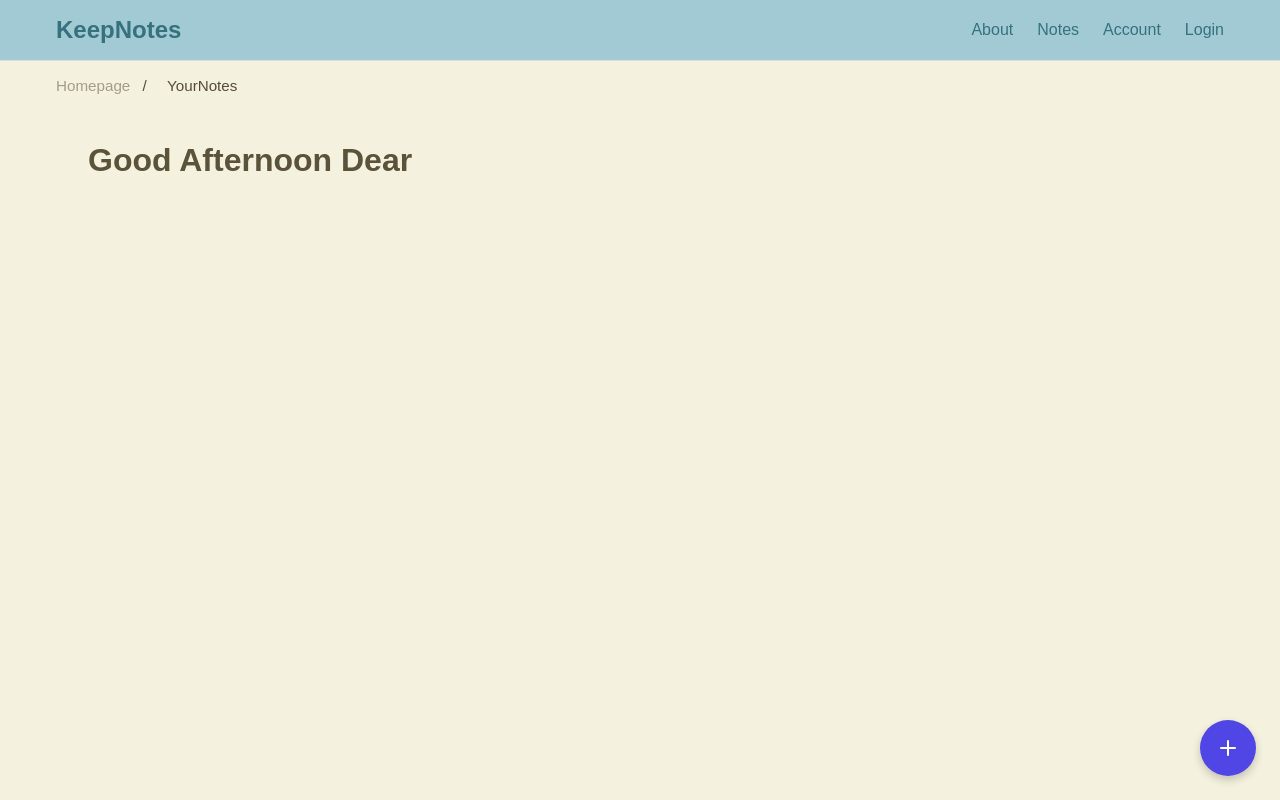
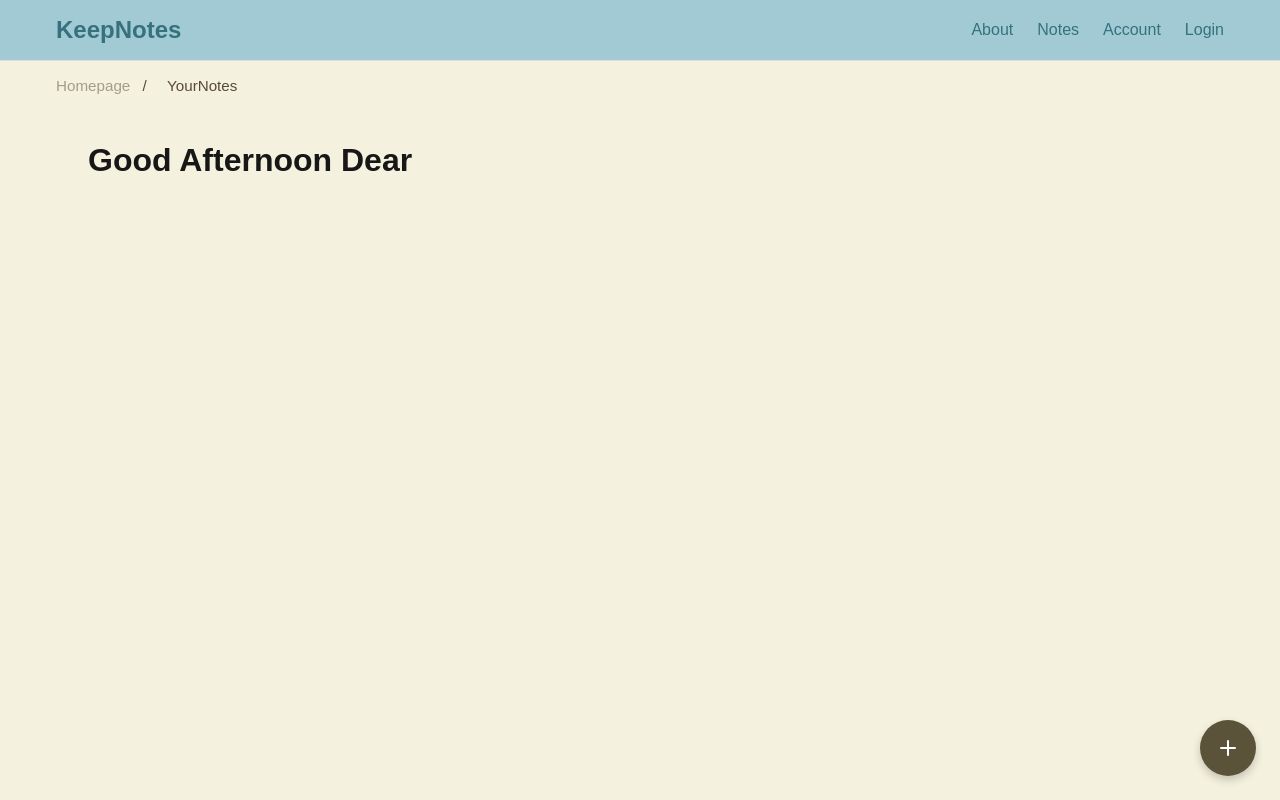
Before and after one commit to PandiKirubhakaran/i2global, a Next.js app: page /notes in a window 1280 px wide. Built offline with nearby package versions, Linux system fonts and the light colour scheme.

Commit message:
Implement CRUD operations using Zustand with persistent state

```diff
--- a/package.json
+++ b/package.json
@@ -12,7 +12,8 @@
     "next": "15.3.3",
     "react": "^19.0.0",
     "react-dom": "^19.0.0",
-    "react-icons": "^5.5.0"
+    "react-icons": "^5.5.0",
+    "zustand": "^5.0.5"
   },
   "devDependencies": {
     "@eslint/eslintrc": "^3",
--- a/src/components/common/MainCard.tsx
+++ b/src/components/common/MainCard.tsx
@@ -7,6 +7,7 @@ interface MainCardProps {
   secondary?: React.ReactNode;
   children: React.ReactNode;
   whiteBg?: boolean;
+  className?: string;
 }
 
 export default function MainCard({
@@ -14,9 +15,10 @@ export default function MainCard({
   secondary,
   children,
   whiteBg,
+  className,
 }: MainCardProps) {
   return (
-    <div className={styles.card}>
+    <div className={`${styles.card} ${className ?? ""}`}>
       <div className={styles.header}>
         <h2 className={styles.title}>{title}</h2>
         {secondary && <div className={styles.secondary}>{secondary}</div>}
--- a/src/components/notes/NoteCard.module.css
+++ b/src/components/notes/NoteCard.module.css
@@ -1,3 +1,12 @@
+.card {
+  max-width: 350px;
+  width: 100%;
+  /* margin: 12px auto; */
+  box-shadow: 0 2px 8px rgba(0, 0, 0, 0.05);
+  border-radius: 12px;
+  background-color: #fff;
+  margin-top: 20px;
+}
 
 .content {
   margin-bottom: 12px;
@@ -14,6 +23,11 @@
   margin-top: 12px;
 }
 
+.buttonGroup {
+  display: flex;
+  gap: 8px;
+}
+
 .editButton {
   background: none;
   border: none;
@@ -27,3 +41,17 @@
 .editButton:hover {
   background-color: rgba(59, 130, 246, 0.1);
 }
+
+.deleteButton {
+  background: none;
+  border: none;
+  color: #ef4444;
+  font-weight: 500;
+  cursor: pointer;
+  padding: 4px 8px;
+  border-radius: 4px;
+}
+
+.deleteButton:hover {
+  background-color: rgba(239, 68, 68, 0.1);
+}
--- a/src/components/notes/NoteCard.tsx
+++ b/src/components/notes/NoteCard.tsx
@@ -4,33 +4,43 @@ import MainCard from "@/components/common/MainCard";
 import styles from "./NoteCard.module.css";
 import { formatDate } from "@/utils/format";
 
-interface Note {
+export interface Note {
   id: number;
   title: string;
   content: string;
-  date: Date;
+  date: string | Date;
 }
 
 interface NoteCardProps {
   note: Note;
   onEdit: (id: number) => void;
+  onDelete: (id: number) => void;
 }
 
-export default function NoteCard({ note, onEdit }: NoteCardProps) {
+export default function NoteCard({ note, onEdit, onDelete }: NoteCardProps) {
   return (
     <MainCard
       title={note.title}
       secondary={
-        <button className={styles.editButton} onClick={() => onEdit(note.id)}>
-          Edit
-        </button>
+        <div className={styles.buttonGroup}>
+          <button className={styles.editButton} onClick={() => onEdit(note.id)}>
+            Edit
+          </button>
+          <button
+            className={styles.deleteButton}
+            onClick={() => onDelete(note.id)}
+          >
+            Delete
+          </button>
+        </div>
       }
       whiteBg
+       className={styles.card}
     >
       <div>
         <div className={styles.content}>{note.content}</div>
         <div className={styles.footer}>
-          Last Modifier: {formatDate(note.date)}
+          Last Modifier: {formatDate(new Date(note.date))}
         </div>
       </div>
     </MainCard>
--- a/src/components/notes/NotesPage.module.css
+++ b/src/components/notes/NotesPage.module.css
@@ -11,7 +11,7 @@
   position: fixed;
   bottom: 24px;
   right: 24px;
-  background-color: #4f46e5;
+  background-color: rgb(91, 82, 58);
   border: none;
   width: 56px;
   height: 56px;
--- a/src/components/notes/NotesPage.tsx
+++ b/src/components/notes/NotesPage.tsx
@@ -1,62 +1,57 @@
 "use client";
 
-import { useState } from "react";
 import { FiPlus } from "react-icons/fi";
 import AddNoteModal from "./AddNoteModal";
+import NoteCard from "./NoteCard";
+import { useState } from "react";
+import { useNotesStore } from "@/store/useNotesStore";
+import { getGreeting } from "@/utils/greeting";
 import styles from "./NotesPage.module.css";
-import NoteCard from "./NoteCard";
 import classes from "../../app/page.module.css";
-import { getGreeting } from "@/utils/greeting";
-
-interface Note {
-  id: number;
-  title: string;
-  content: string;
-  date: Date;
-}
 
 export default function NotesPage() {
-  const [notes, setNotes] = useState<Note[]>([]);
   const [showModal, setShowModal] = useState(false);
+  const { notes, addNote, updateNote, deleteNote } = useNotesStore();
 
-  const handleAddNote = (title: string, content: string) => {
-    const newNote: Note = {
-      id: Date.now(),
-      title,
-      content,
-      date: new Date(),
-    };
-    setNotes((prev) => [newNote, ...prev]);
+  const handleEdit = (id: number) => {
+    const note = notes.find((n) => n.id === id);
+    if (!note) return;
+
+    const newTitle = prompt("Edit Title:", note.title);
+    const newContent = prompt("Edit Content:", note.content);
+
+    if (newTitle && newContent) {
+      updateNote(id, newTitle, newContent);
+    }
   };
 
-  const handleEdit = (id: number) => {
-    alert(`Edit note with ID ${id} (functionality to be implemented)`);
+  const handleDelete = (id: number) => {
+    if (confirm("Are you sure you want to delete this note?")) {
+      deleteNote(id);
+    }
   };
-
   return (
     <div className={classes.container}>
       <div className={styles.pageContainer}>
-        <h1 style={{ color: "rgb(91, 82, 58)", marginBottom: "20px" }}>
-          {getGreeting()}
-        </h1>
+        <h1>{getGreeting()}</h1>
         {notes.map((note) => (
-          <div key={note.id} className={styles.noteWrapper}>
-            <NoteCard note={note} onEdit={handleEdit} />
-          </div>
+          <NoteCard
+            key={note.id}
+            note={{ ...note, date: new Date(note.date) }}
+            onEdit={handleEdit}
+            onDelete={handleDelete}
+          />
         ))}
+
         <button
           className={styles.floatingButton}
           onClick={() => setShowModal(true)}
-          aria-label="Add Note"
         >
           <FiPlus size={24} color="#fff" />
         </button>
 
         {showModal && (
-          <AddNoteModal
-            onClose={() => setShowModal(false)}
-            onAdd={handleAddNote}
-          />
+          <AddNoteModal onClose={() => setShowModal(false)} onAdd={addNote} />
         )}
       </div>
     </div>
--- /dev/null
+++ b/src/store/useNotesStore.ts
@@ -0,0 +1,49 @@
+import { create } from "zustand";
+import { persist } from "zustand/middleware";
+
+export interface Note {
+  id: number;
+  title: string;
+  content: string;
+  date: string;
+}
+
+interface NotesState {
+  notes: Note[];
+  addNote: (title: string, content: string) => void;
+  updateNote: (id: number, title: string, content: string) => void;
+  deleteNote: (id: number) => void;
+}
+
+export const useNotesStore = create<NotesState>()(
+  persist(
+    (set) => ({
+      notes: [],
+      addNote: (title, content) =>
+        set((state) => ({
+          notes: [
+            {
+              id: Date.now(),
+              title,
+              content,
+              date: new Date().toISOString(),
+            },
+            ...state.notes,
+          ],
+        })),
+      updateNote: (id, title, content) =>
+        set((state) => ({
+          notes: state.notes.map((note) =>
+            note.id === id
+              ? { ...note, title, content, date: new Date().toISOString() }
+              : note
+          ),
+        })),
+      deleteNote: (id) =>
+        set((state) => ({
+          notes: state.notes.filter((note) => note.id !== id),
+        })),
+    }),
+    { name: "notes-storage" }
+  )
+);
```
Also changed, not shown: src/app/page.tsx (+5 -8 lines), 1 other file (tests, documents, lock files or other folders).
